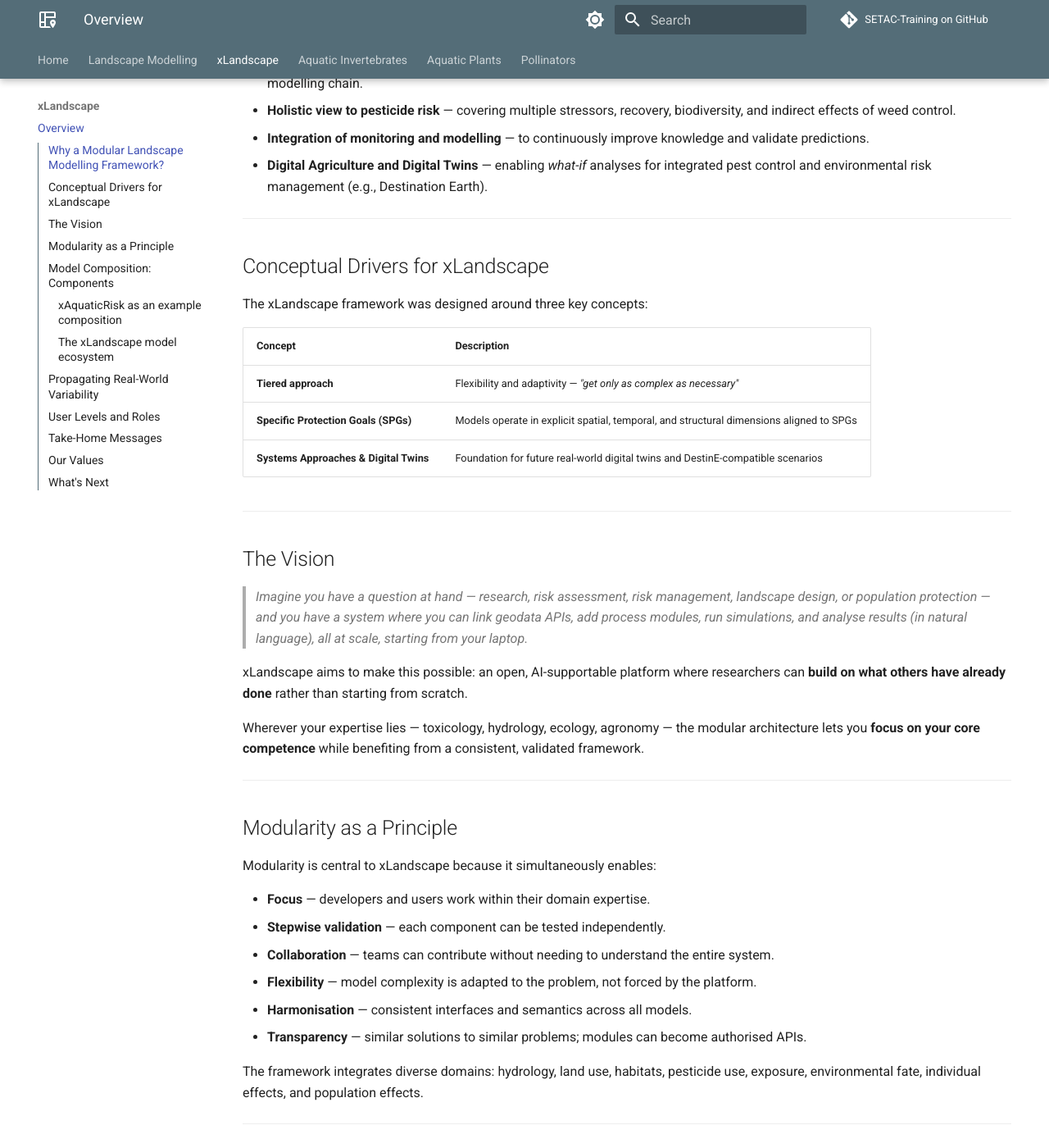
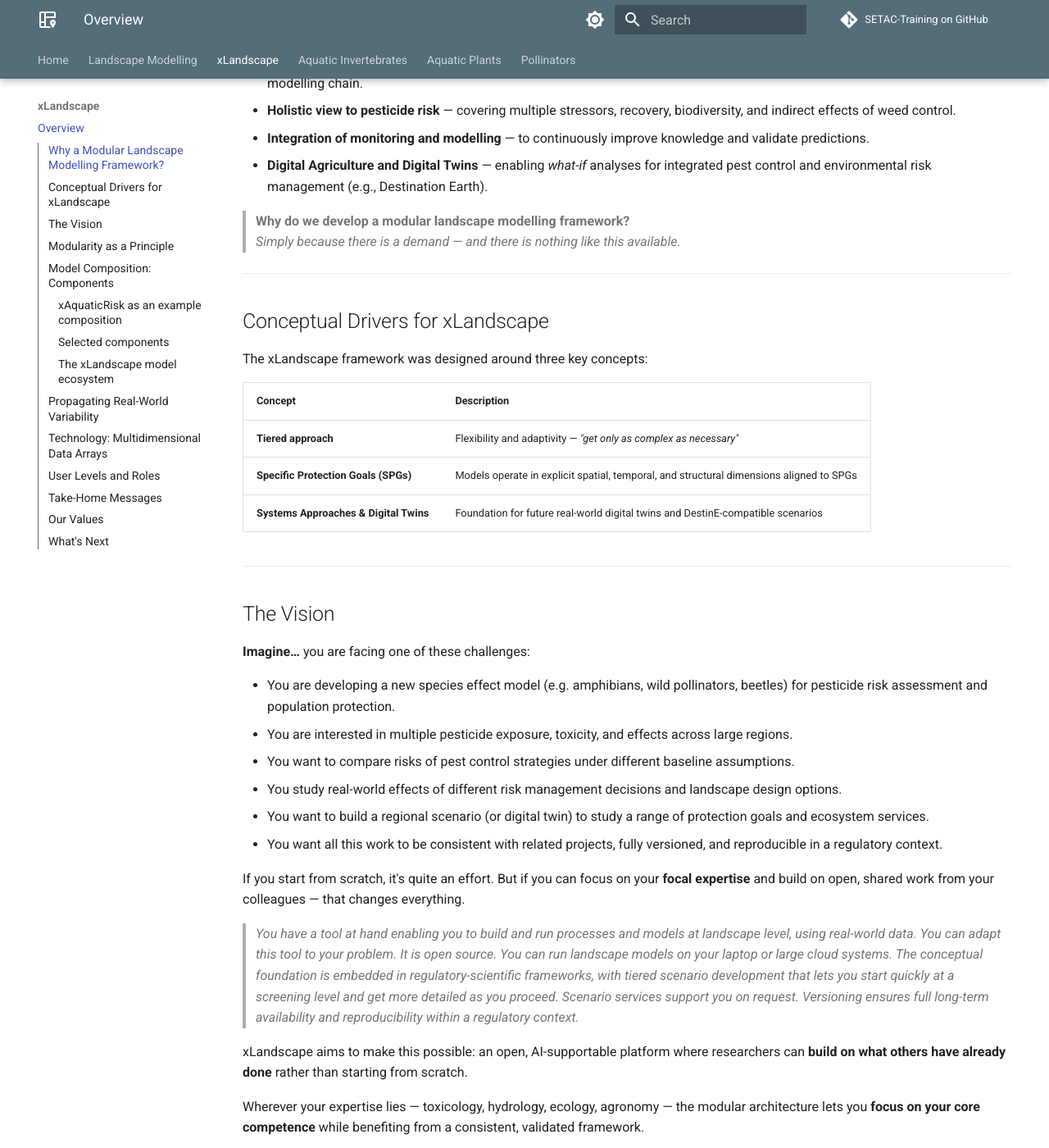
Before and after one commit to xlandscape/SETAC-Training, an MkDocs documentation site: the page built from docs/xLandscape/index.md, in a window 1280 px wide and 1400 px high, scrolled down 408 px. Shown: the whole window at 82% size. Built offline with MkDocs 1.6.1 and Material for MkDocs 9.7.7, drawn with Linux system fonts in a browser that asks for light colours; comment, search, counter and statistics services are not loaded; some of the changed text lies outside the part shown.

Commit message:
feat(xLandscape): expand index.md with slide deck content from (2) xLandscape Intro
- Replace generic Vision quote with concrete Imagine use-case list (slide 4)
- Add slide 5 vision blockquote covering open-source, cloud, regulatory, versioning
- Add slide 7 motivational callout after Why section
- Add Selected Components table from slide 12 (PRZM variants, Drainage-PEARL/MACRO, BeeHave/BeeForage, etc.)
- Add Technology: Multidimensional Data Arrays section with HDF5 data-class table (slide 14)

```diff
--- a/docs/xLandscape/index.md
+++ b/docs/xLandscape/index.md
@@ -13,6 +13,9 @@
 - **Holistic view to pesticide risk** — covering multiple stressors, recovery, biodiversity, and indirect effects of weed control.
 - **Integration of monitoring and modelling** — to continuously improve knowledge and validate predictions.
 - **Digital Agriculture and Digital Twins** — enabling *what-if* analyses for integrated pest control and environmental risk management (e.g., Destination Earth).
+
+> **Why do we develop a modular landscape modelling framework?**
+> *Simply because there is a demand — and there is nothing like this available.*
 
 ---
 
@@ -30,7 +33,18 @@
 
 ## The Vision
 
-> *Imagine you have a question at hand — research, risk assessment, risk management, landscape design, or population protection — and you have a system where you can link geodata APIs, add process modules, run simulations, and analyse results (in natural language), all at scale, starting from your laptop.*
+**Imagine…** you are facing one of these challenges:
+
+- You are developing a new species effect model (e.g. amphibians, wild pollinators, beetles) for pesticide risk assessment and population protection.
+- You are interested in multiple pesticide exposure, toxicity, and effects across large regions.
+- You want to compare risks of pest control strategies under different baseline assumptions.
+- You study real-world effects of different risk management decisions and landscape design options.
+- You want to build a regional scenario (or digital twin) to study a range of protection goals and ecosystem services.
+- You want all this work to be consistent with related projects, fully versioned, and reproducible in a regulatory context.
+
+If you start from scratch, it's quite an effort. But if you can focus on your **focal expertise** and build on open, shared work from your colleagues — that changes everything.
+
+> *You have a tool at hand enabling you to build and run processes and models at landscape level, using real-world data. You can adapt this tool to your problem. It is open source. You can run landscape models on your laptop or large cloud systems. The conceptual foundation is embedded in regulatory-scientific frameworks, with tiered scenario development that lets you start quickly at a screening level and get more detailed as you proceed. Scenario services support you on request. Versioning ensures full long-term availability and reproducibility within a regulatory context.*
 
 xLandscape aims to make this possible: an open, AI-supportable platform where researchers can **build on what others have already done** rather than starting from scratch.
 
@@ -71,6 +85,26 @@
 | Analysis | LP50, population exposure, reporting |
 | Environment | Weather, soil, elevation, hydrographic network |
 
+### Selected components
+
+| Component | Domain | Notes |
+|-----------|--------|-------|
+| Crop cultivation | Agriculture | Land use / crop calendar |
+| PPP use (xCropProtection) | Agriculture | Pesticide application scheduling |
+| xDrift | Exposure | In-field spray drift deposition |
+| xRunoff / xDrainage | Exposure | Surface runoff and drain flow |
+| PRZM5 / PrzmEU / PrzmUS | Exposure/Fate | Pesticide fate in soil and runoff |
+| Drainage-PEARL / Drainage-MACRO | Exposure/Fate | Drainage leaching models |
+| TOXSWA | Exposure/Fate | Pesticide fate in surface water |
+| Steps1234 | Exposure | Step 1–4 exposure modelling |
+| RunOffFilter / PECsoil / PlantResidue | Exposure | Off-field and terrestrial PECs |
+| GUTS (CVASI) | Effects | Individual survival under toxicant stress |
+| StreamCom / MASTEP | Effects | Stream community and population effects |
+| BeeHave / BeeForage | Effects | Honeybee colony and foraging models |
+| Land use/cover | Environment | Spatial landscape structure |
+| Weather, soil, elevation | Environment | Abiotic boundary conditions |
+| Hydrographic / topographic network | Environment | Stream and catchment routing |
+
 ### The xLandscape model ecosystem
 
 | Model | Focus |
@@ -93,7 +127,22 @@
 
 - **Discretisation** in space and time captures landscape heterogeneity.
 - **Monte Carlo simulation** samples from probability density functions for uncertain parameters.
-- **Multidimensional HDF5 data arrays** store and exchange all intermediate and final outputs (hydrology, exposure, effects) in a semantically consistent model space, accessible from R, Python, Jupyter, Matlab, KNIME, and more.
+- **Multidimensional HDF5 data arrays** store and exchange all intermediate and final outputs in a semantically consistent model space, accessible from R, Python, Jupyter, Matlab, Tableau, KNIME, and more.
+
+---
+
+## Technology: Multidimensional Data Arrays
+
+All intermediate and final model outputs are stored in **[HDF5](https://www.hdfgroup.org/)** — a format originally developed at the U.S. National Center for Supercomputing Applications and maintained by The HDF Group as a non-profit standard:
+
+| Data class | Examples |
+|-----------|----------|
+| Hydrology | water depth, flow rate |
+| Exposure | PPP use, PEC~sw~, PEC~sed~ |
+| Effects | individual mortality (SD/IT), population size |
+| Environment | bee forage availability |
+
+These arrays are accessible via any HDF5-compatible tool — enabling flexible, user-driven post-processing and analysis without vendor lock-in.
 
 ---
 
```
